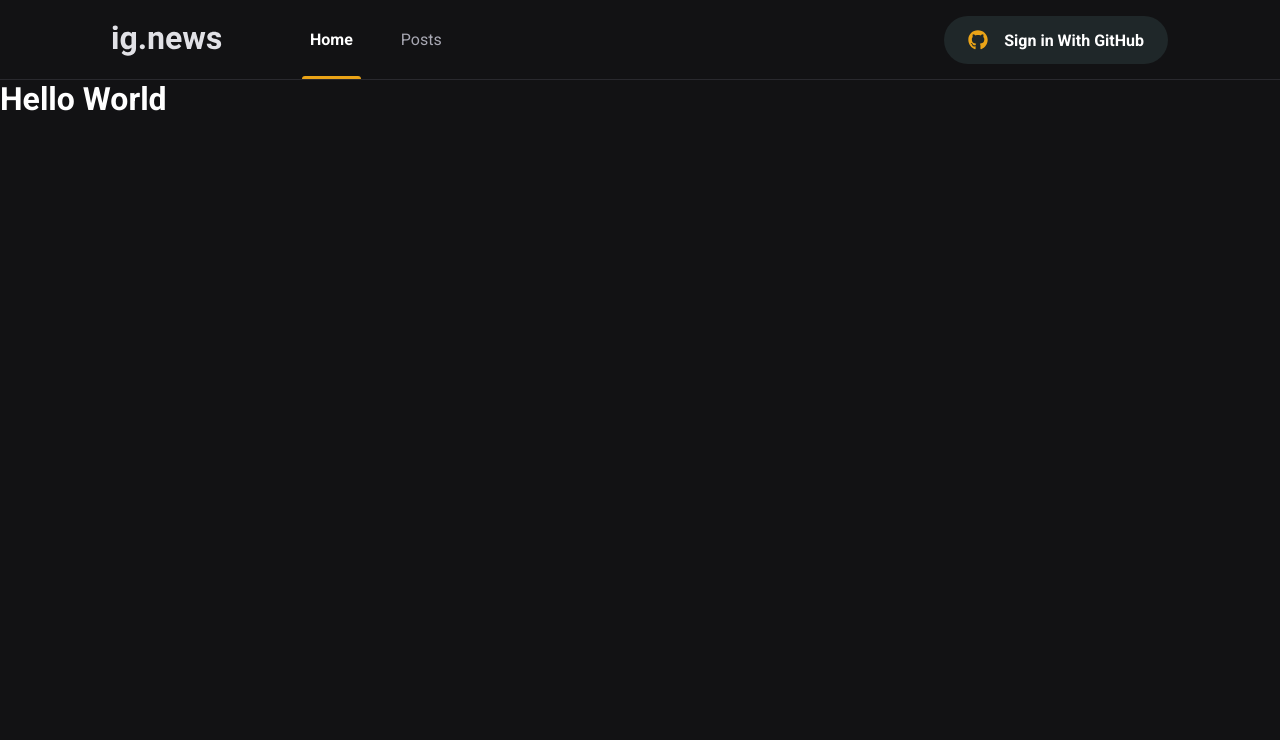
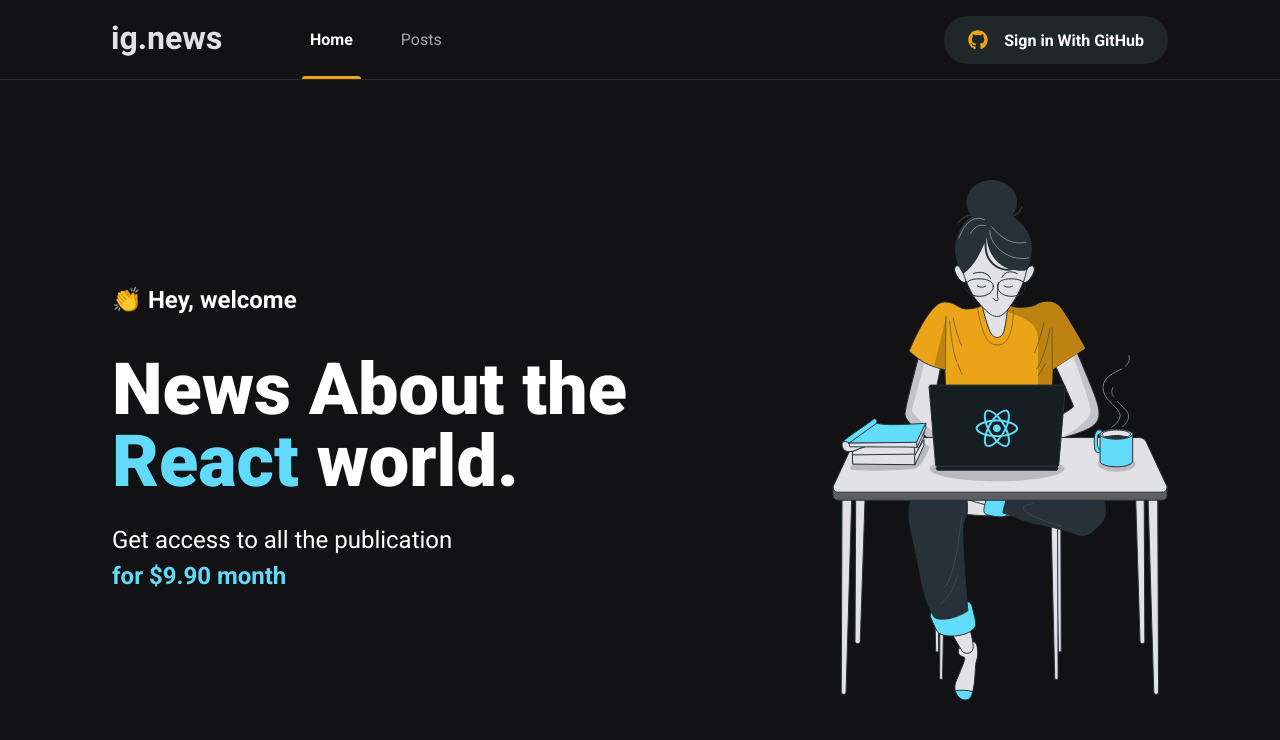
Before and after one commit to 0xb0b1/ignews, a Next.js app: page / in a window 1280 px wide. Shown: the top 740 px of the page. Built offline with nearby package versions, Linux system fonts and the light colour scheme.

Commit message:
home content

```diff
--- /dev/null
+++ b/src/pages/home.module.scss
@@ -0,0 +1,42 @@
+.contentContainer {
+  max-width: 1120px;
+  margin: 0 auto;
+  padding: 0 2rem;
+
+  height: calc(100vh - 5rem);
+
+  display: flex;
+  align-items: center;
+  justify-content: space-between;
+}
+
+.hero {
+  max-width: 600px;
+
+  > span {
+    font-size: 1.5rem;
+    font-weight: bold;
+  }
+
+  h1 {
+    font-size: 4.5rem;
+    line-height: 4.5rem;
+    font-weight: 900;
+    margin-top: 2.5rem;
+
+    span {
+      color: var(--cyan-500);
+    }
+  }
+
+  p {
+    font-size: 1.5rem;
+    line-height: 2.25rem;
+    margin-top: 1.5rem;
+
+    span {
+      color: var(--cyan-500);
+      font-weight: bold;
+    }
+  }
+}
--- a/src/pages/index.tsx
+++ b/src/pages/index.tsx
@@ -1,13 +1,28 @@
 import Head from "next/head";
+
+import styles from "./home.module.scss";
 
 export default function Home() {
   return (
     <>
       <Head>
-        <title>Inicio | ig.news</title>
+        <title>Home| ig.news</title>
       </Head>
 
-      <h1>Hello World</h1>
+      <main className={styles.contentContainer}>
+        <section className={styles.hero}>
+          <span>👏 Hey, welcome</span>
+          <h1>
+            News About the <span>React</span> world.
+          </h1>
+          <p>
+            Get access to all the publication <br />
+            <span>for $9.90 month</span>
+          </p>
+        </section>
+
+        <img src="/images/avatar.svg" alt="Girl coding" />
+      </main>
     </>
   );
 }
```
